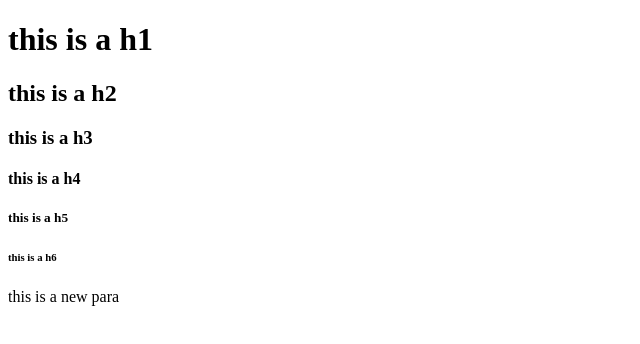
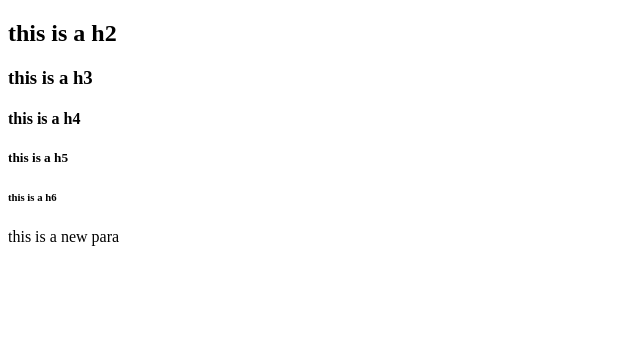
Before and after one commit to yazanjebawi/frontEndIntro, a plain HTML site: page classes/index.html in a window 1280 px wide. Shown: the whole page, without its empty margins (0-640 px from the left). Drawn offline with Linux system fonts and the light colour scheme.

Commit message:
Update index.html

```diff
--- a/classes/index.html
+++ b/classes/index.html
@@ -6,7 +6,7 @@
     <title>Home Page</title>
 </head>
 <body>
-    <h1>this is a h1</h1>
+    <!-- <h1>this is a h1</h1> -->
     <h2>this is a h2</h2>
     <h3>this is a h3</h3>
     <h4>this is a h4</h4>
```
